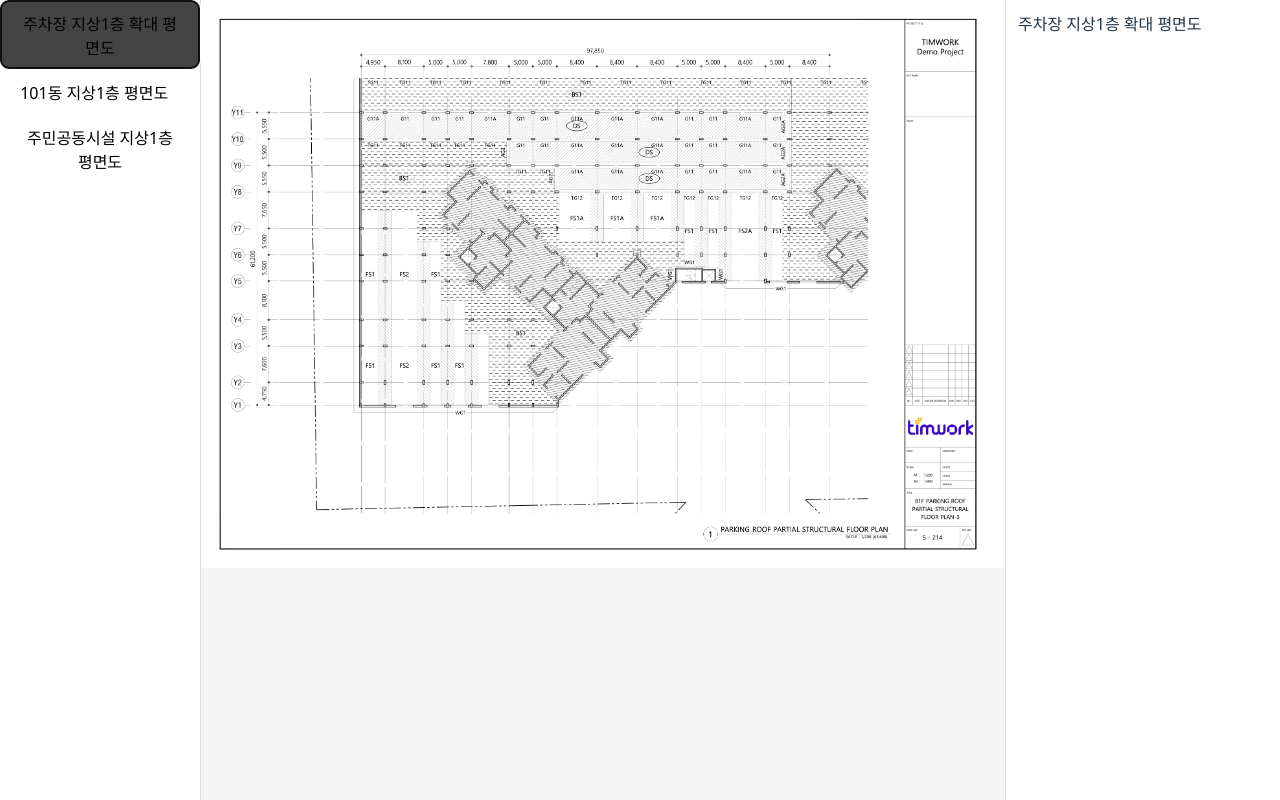
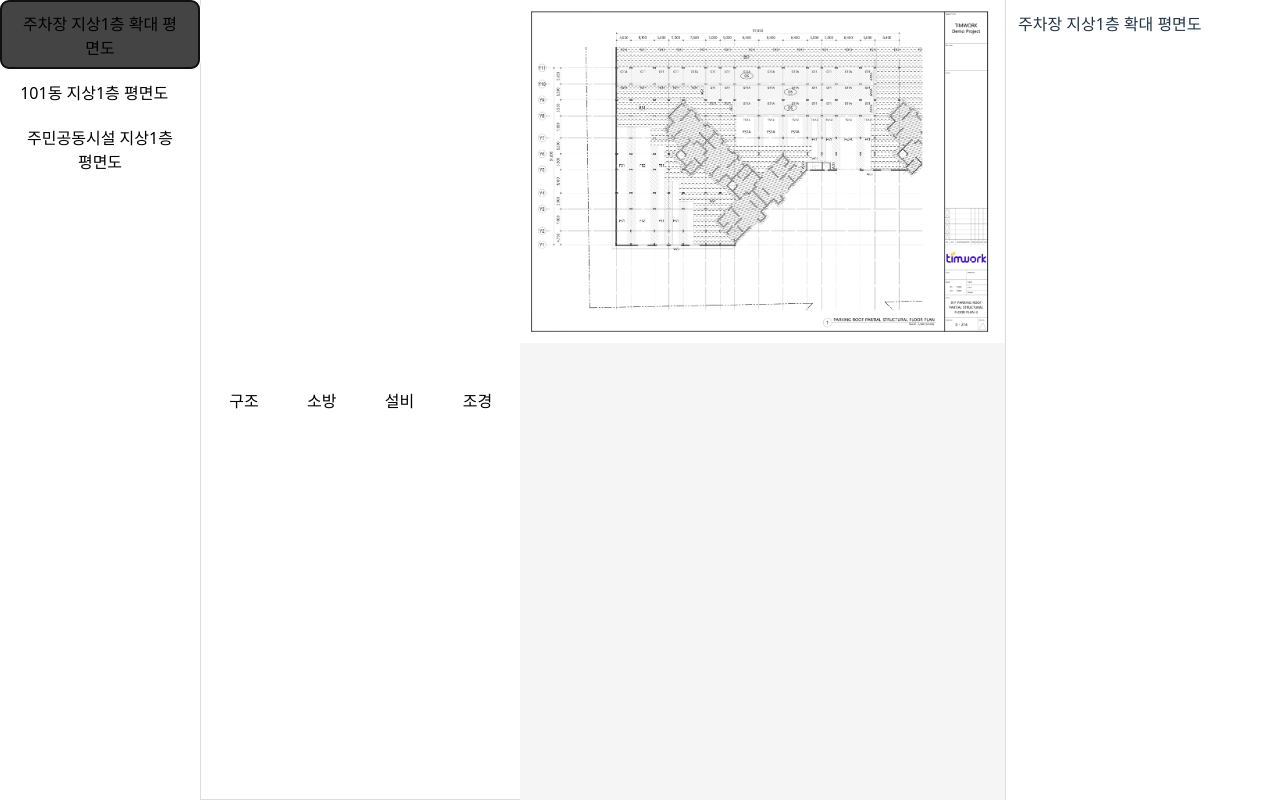
Before and after one commit to Donghunn-Lee/drawing-viewer, a React (Vite) app: page / in a window 1280 px wide. Both pictures are taken after a click on the button "주차장 지상1층 확대 평면도". Built offline with nearby package versions, Linux system fonts and the light colour scheme.

Commit message:
feat: add discipline selector to viewer pane

```diff
--- a/src/widgets/ViewerPane/index.tsx
+++ b/src/widgets/ViewerPane/index.tsx
@@ -1,31 +1,50 @@
 import type { ViewerContext } from '../../shared/types/context';
 import type { Metadata } from '../../shared/types/metadata';
+import metadataJson from '../../data/metadata.json';
+import { useEffect, useState } from 'react';
 
-import metadataJson from '../../data/metadata.json';
-import { getSiteList } from '../../entities/drawing/selectors';
-
-const metadata = metadataJson as Metadata;
+const metadata = metadataJson as unknown as Metadata;
 
 type Props = {
   context: ViewerContext;
 };
 
-console.log(metadata.project);
-console.log(Object.keys(metadata.drawings));
-console.log(getSiteList(metadata));
+export const ViewerPane = ({ context }: Props) => {
+  const [activeDiscipline, setActiveDiscipline] = useState<string | null>(null);
 
-export const ViewerPane = ({ context }: Props) => {
-  const id = context.activeDrawingId;
-  if (!id) return null;
+  const activeDrawingId = context.activeDrawingId;
+  const drawing = activeDrawingId ? metadata.drawings[activeDrawingId] : null;
+  const disciplines = drawing?.disciplines ? Object.keys(drawing.disciplines) : [];
 
-  const drawing = metadata.drawings[id];
-  if (!drawing) return null;
+  useEffect(() => {
+    setActiveDiscipline(null);
+  }, [context.activeDrawingId]);
 
-  console.log(drawing);
+  if (!drawing) {
+    return <div style={{ flex: 1, background: '#f5f5f5' }} />;
+  }
 
   return (
-    <div style={{ flex: 1, background: '#f5f5f5' }}>
-      <img src={`/drawings/${drawing.image}`} style={{ width: '100%' }} />
-    </div>
+    <>
+      <div style={{ padding: 8, borderBottom: '1px solid #ddd', display: 'flex', gap: 8 }}>
+        {disciplines.map((d) => (
+          <button
+            key={d}
+            onClick={() => setActiveDiscipline(d)}
+            style={{
+              background: d === activeDiscipline ? '#444444' : 'transparent',
+              color: d === activeDiscipline ? '#fff' : '#000',
+            }}
+          >
+            {d}
+          </button>
+        ))}
+        {disciplines.length === 0 && <div>선택 가능한 공종 없음</div>}
+      </div>
+
+      <div style={{ flex: 1, background: '#f5f5f5' }}>
+        <img src={`/drawings/${drawing.image}`} style={{ width: '100%' }} />
+      </div>
+    </>
   );
 };
```
